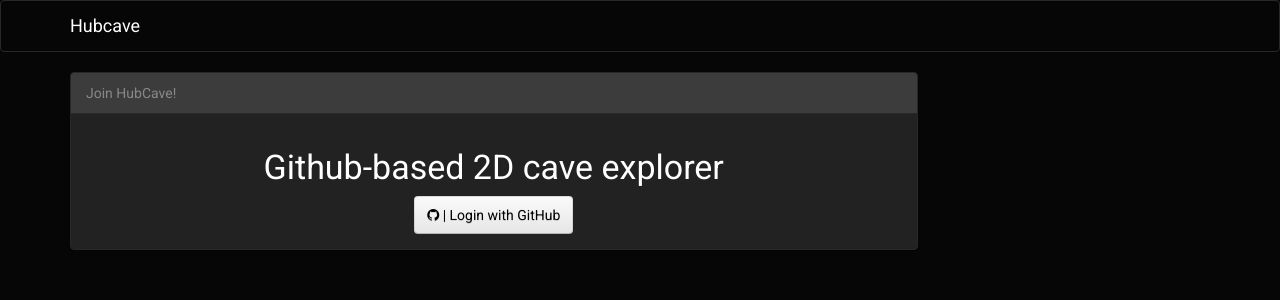
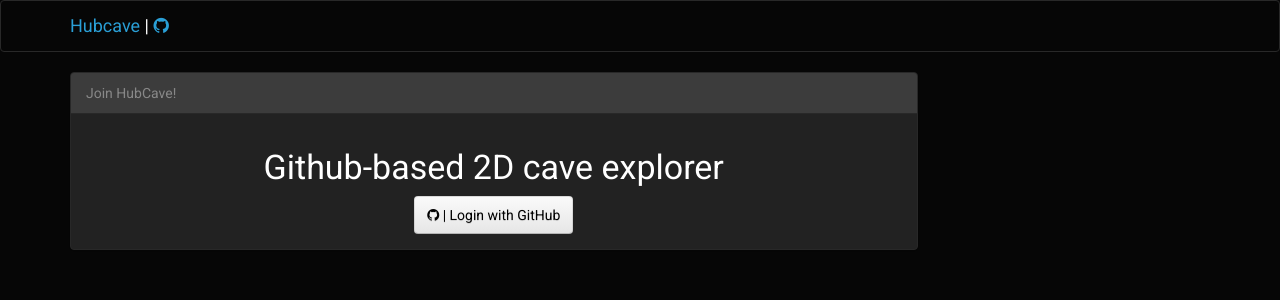
Before and after one commit to naphthalene/hubcave, a Django app: page / in a window 1280 px wide. Shown: the top 300 px of the page. Run offline with Django 3.2, Linux system fonts and the light colour scheme; some libraries are stand-ins or nearby versions.

Commit message:
Adding link to github page

```diff
--- a/hubcave/core/templates/nav_utility.html
+++ b/hubcave/core/templates/nav_utility.html
@@ -3,7 +3,11 @@
 <div class="navbar navbar-default" role="navigation">
     <div class="container">
         <div class="navbar-header">
-            <a class="navbar-brand" href="/">Hubcave</a>
+          <span class="navbar-brand">
+            <a href="/">Hubcave</a> | <a href="https://github.com/naphthalene/hubcave">
+              <i class="fa fa-github"></i>
+            </a>
+          </span>
             <button class="navbar-toggle" type="button" data-toggle="collapse" data-target="#navbar-main">
                 <span class="icon-bar"></span>
                 <span class="icon-bar"></span>
```
